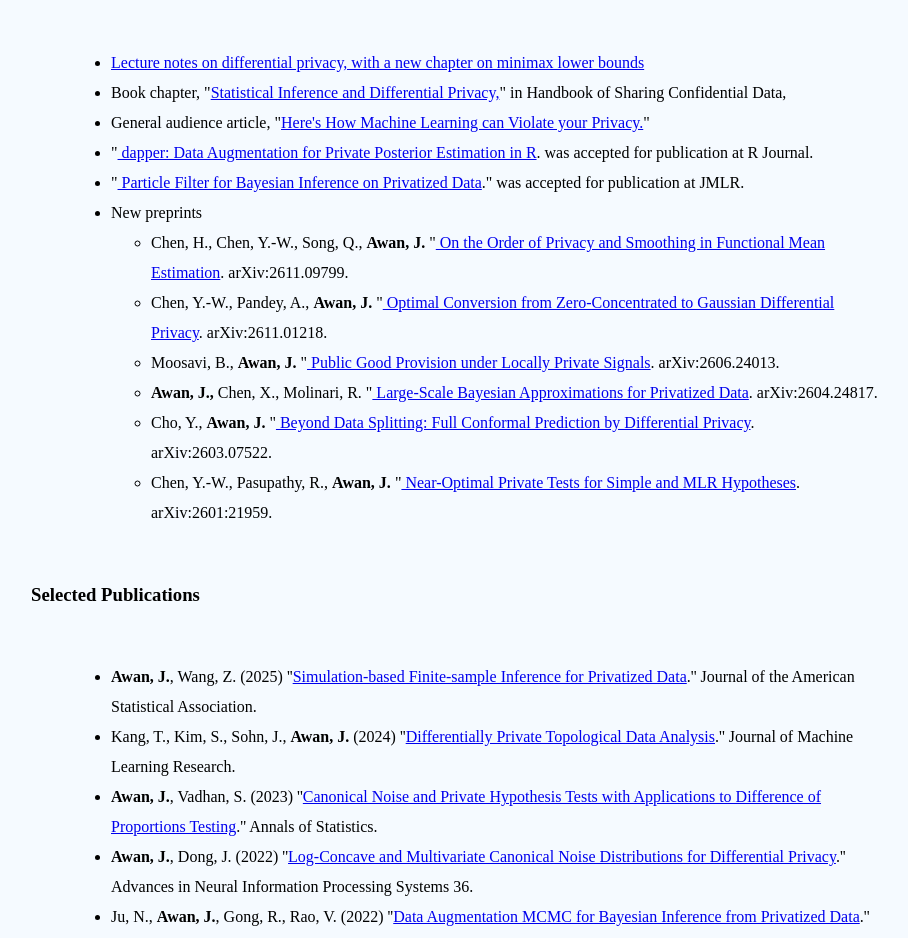
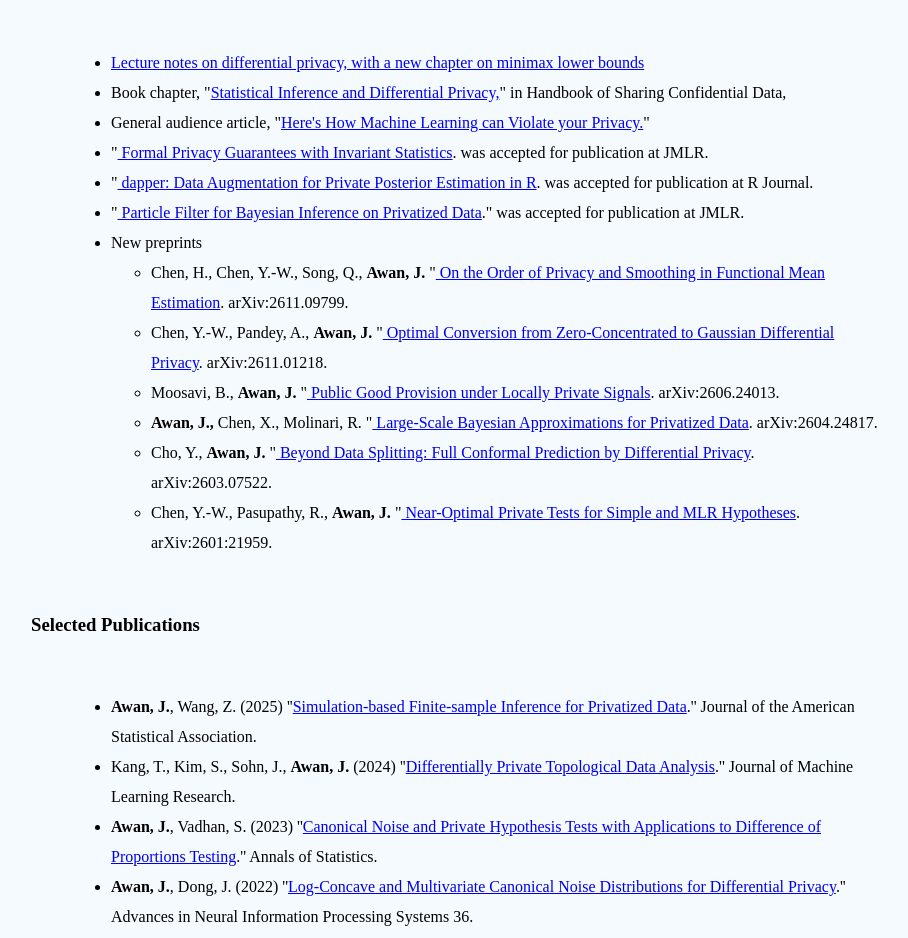
Before and after one commit to JordanAwan/JordanAwan.github.io, a plain HTML site: page index.html in a window 1280 px wide. Shown: the part 800-1738 px from the top of the page, without its empty margins (27-935 px from the left). Drawn offline with Linux system fonts and the light colour scheme.

Commit message:
Update index.html

```diff
--- a/index.html
+++ b/index.html
@@ -53,7 +53,8 @@ I am an Assistant Professor of Statistics at University of Pittsburgh, and I als
 			    <li> <a target="_blank" href="./DP_notes.pdf">Lecture notes on differential privacy, with a new chapter on minimax lower bounds</a></li>
 			    <li> Book chapter, "<a target="_blank" href="./Privacy_Handbook.pdf">Statistical Inference and Differential Privacy,</a>" in Handbook of Sharing Confidential Data,</li>
 		    <li> General audience article, "<a target="_blank" href="https://theconversation.com/heres-how-machine-learning-can-violate-your-privacy-226299">Here's How Machine Learning can Violate your Privacy.</a>"</li>
-			   	<li>"<a target="_blank" href="https://arxiv.org/pdf/2412.14503"> dapper: Data Augmentation for Private Posterior Estimation in R</a>. was accepted for publication at R Journal.</li>
+			   	<li>"<a target="_blank" href="https://arxiv.org/pdf/2410.17468"> Formal Privacy Guarantees with Invariant Statistics</a>. was accepted for publication at JMLR.</li>
+				<li>"<a target="_blank" href="https://arxiv.org/pdf/2412.14503"> dapper: Data Augmentation for Private Posterior Estimation in R</a>. was accepted for publication at R Journal.</li>
 				<li>"<a target="_blank" href="https://www.jmlr.org/papers/volume27/25-0955/25-0955.pdf"> Particle Filter for Bayesian Inference on Privatized Data</a>." was accepted for publication at JMLR. </li>
 			    <li>New preprints
 				    <ul>
```
